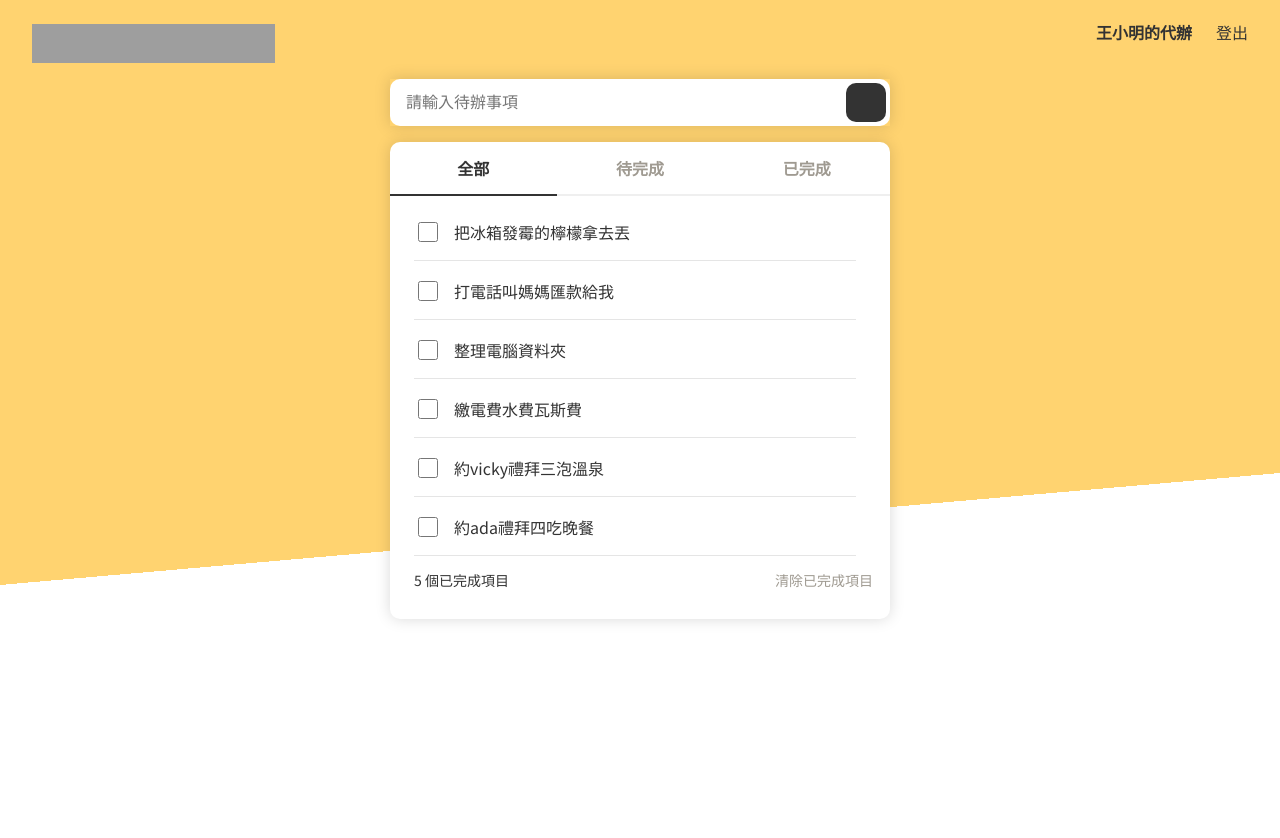
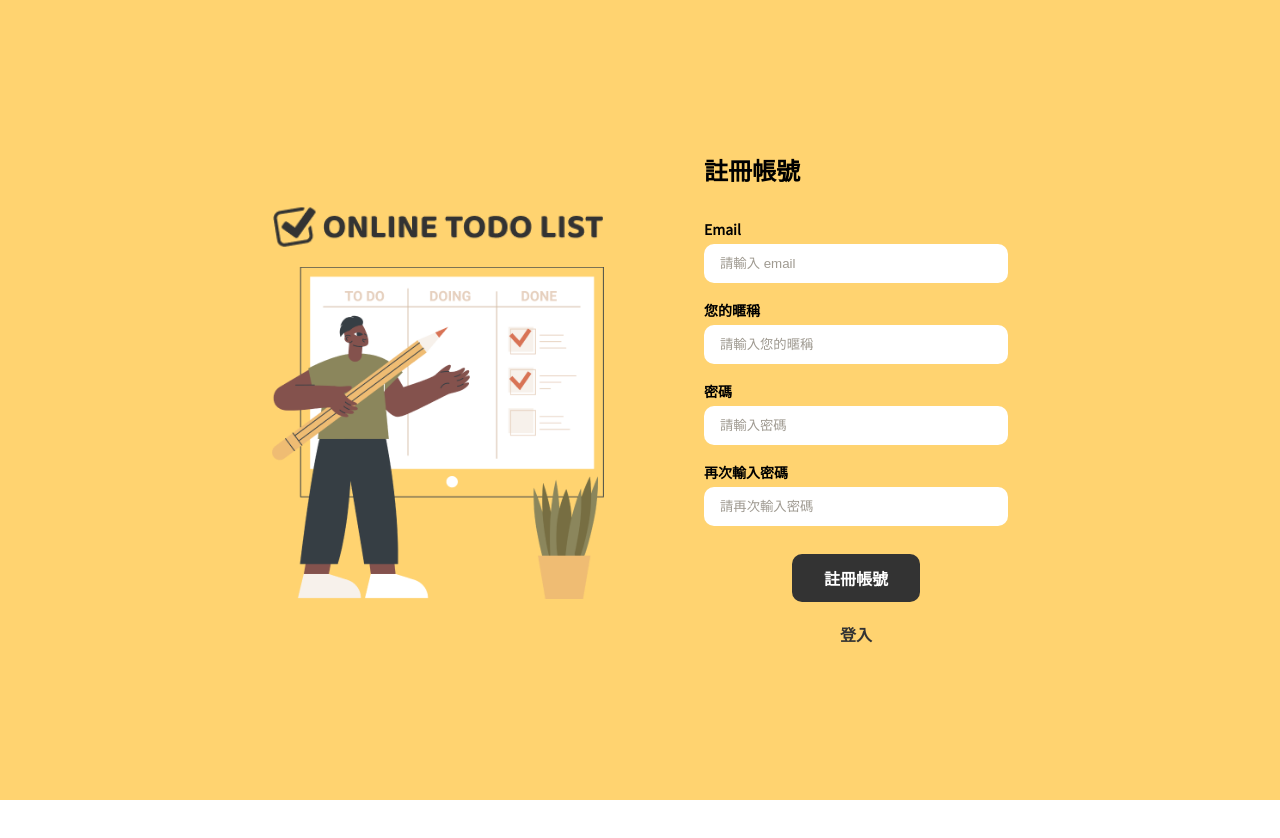
Before and after one commit to iamAmberhh/react_todolist, a React (Vite) app: page / in a window 1280 px wide. Shown: the top 838 px of the page. After the commit the page ends 800 px from the top, so only its background shows below. Built offline with nearby package versions, Linux system fonts and the light colour scheme; grey boxes are pictures that could not be loaded.

Commit message:
feat: SignUp fetch ajax data

```diff
--- a/package.json
+++ b/package.json
@@ -9,12 +9,14 @@
     "lint": "eslint . --ext js,jsx --report-unused-disable-directives --max-warnings 0",
     "preview": "vite preview",
     "deploy": "gh-pages -d dist"
-
   },
   "dependencies": {
+    "axios": "^1.5.0",
     "node-sass": "^9.0.0",
     "react": "^18.2.0",
-    "react-dom": "^18.2.0"
+    "react-dom": "^18.2.0",
+    "sweetalert2": "^11.7.27",
+    "sweetalert2-react-content": "^5.0.7"
   },
   "devDependencies": {
     "@types/react": "^18.2.15",
--- a/src/SignUp.jsx
+++ b/src/SignUp.jsx
@@ -1,4 +1,55 @@
+import { useState } from "react";
+import axios from "axios";
+import Swal from "sweetalert2";
+const apiUrl = "https://todolist-api.hexschool.io";
+
 const SignUp = () => {
+    const [email, setEmail] = useState("");
+    const [password, setPassword] = useState("");
+    const [passwordCheck, setPasswordCheck] = useState("");
+    const [nickname, setNickname] = useState("");
+    const [msg, setMsg] = useState("");
+
+    const handleSignUp = async () => {
+      if (!email || !password || !nickname) {
+        Swal.fire(
+					'資料錯誤',
+					'請填寫正確的註冊資訊',
+					'warning'
+        )
+        return;
+
+      }
+      if(password !== passwordCheck){
+				Swal.fire(
+					'資料錯誤',
+					'密碼與確認密碼不同',
+					'warning'
+        )
+        return;
+      }
+      const signUpData = {
+        email,
+        password,
+        nickname
+      };
+      try {
+        const res = await axios.post(`${apiUrl}/users/sign_up`, signUpData);
+        console.log(res)
+        // setMsg(res.data.uid);
+        // setEmail("");
+        // setPassword("");
+        // setPasswordCheck("");
+        // setNickname("");
+      } catch (error) {
+        Swal.fire(
+            '註冊失敗',
+            error.response.data.message,
+            'error'
+          )
+      }
+    };
+
   return (
     <div id="signUpPage" className="bg-yellow">
     <div className="container signUpPage vhContainer">
@@ -10,14 +61,14 @@ const SignUp = () => {
             <form className="formControls" action="index.html">
                 <h2 className="formControls_txt">註冊帳號</h2>
                 <label className="formControls_label" htmlFor="email">Email</label>
-                <input className="formControls_input" type="text" id="email" name="email" placeholder="請輸入 email" required />
+                <input className="formControls_input" type="text" id="email" name="email" placeholder="請輸入 email" required value={email} onChange={(e)=> setEmail(e.target.value)}/>
                 <label className="formControls_label" htmlFor="name">您的暱稱</label>
-                <input className="formControls_input" type="text" name="name" id="name" placeholder="請輸入您的暱稱" />
+                <input className="formControls_input" type="text" name="name" id="name" placeholder="請輸入您的暱稱" value={nickname} onChange={(e)=> setNickname(e.target.value)}/>
                 <label className="formControls_label" htmlFor="pwd">密碼</label>
-                <input className="formControls_input" type="password" name="pwd" id="pwd" placeholder="請輸入密碼" required />
-                <label className="formControls_label" htmlFor="pwd">再次輸入密碼</label>
-                <input className="formControls_input" type="password" name="pwd" id="pwd" placeholder="請再次輸入密碼" required />
-                <input className="formControls_btnSubmit" type="button" value="註冊帳號" />
+                <input className="formControls_input" type="password" name="pwd" id="pwd" placeholder="請輸入密碼" required value={password} onChange={(e)=> setPassword(e.target.value)}/>
+                <label className="formControls_label" htmlFor="pwdCheck">再次輸入密碼</label>
+                <input className="formControls_input" type="password" name="pwd" id="pwdCheck" placeholder="請再次輸入密碼" required value={passwordCheck} onChange={(e)=> setPasswordCheck(e.target.value)}/>
+                <input className="formControls_btnSubmit" type="button" value="註冊帳號" onClick={handleSignUp}/>
                 <a className="formControls_btnLink" href="#loginPage">登入</a>
             </form>
         </div>
--- a/src/main.jsx
+++ b/src/main.jsx
@@ -1,14 +1,12 @@
 import React from 'react'
 import ReactDOM from 'react-dom/client'
-// import Menu from './App.jsx'
 // import Login from './Login'
-// import SignUp from './SignUp'
-import TodoList from './LodoList'
+import SignUp from './SignUp'
+// import TodoList from './TodoList'
 import './index.css'
-// import './style/login.scss'
 
 ReactDOM.createRoot(document.getElementById('root')).render(
   <React.StrictMode>
-    <TodoList />
+    <SignUp />
   </React.StrictMode>,
 )
```
Also changed, not shown: 1 other file (tests, documents, lock files or other folders).
